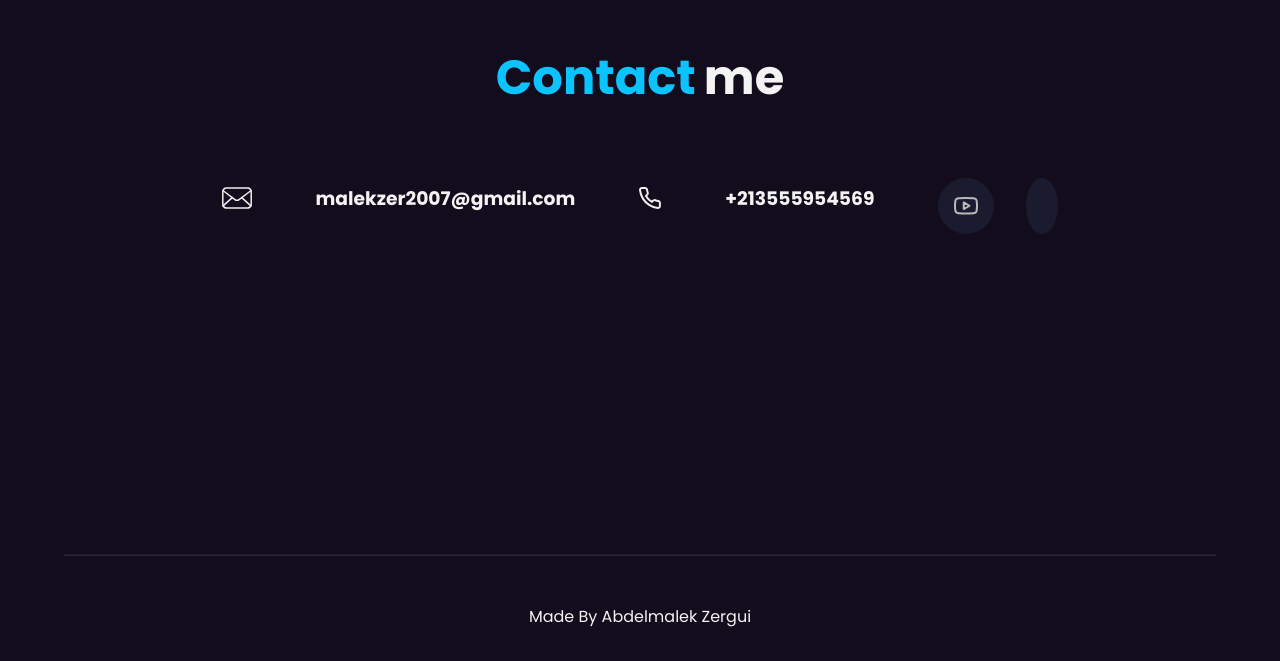
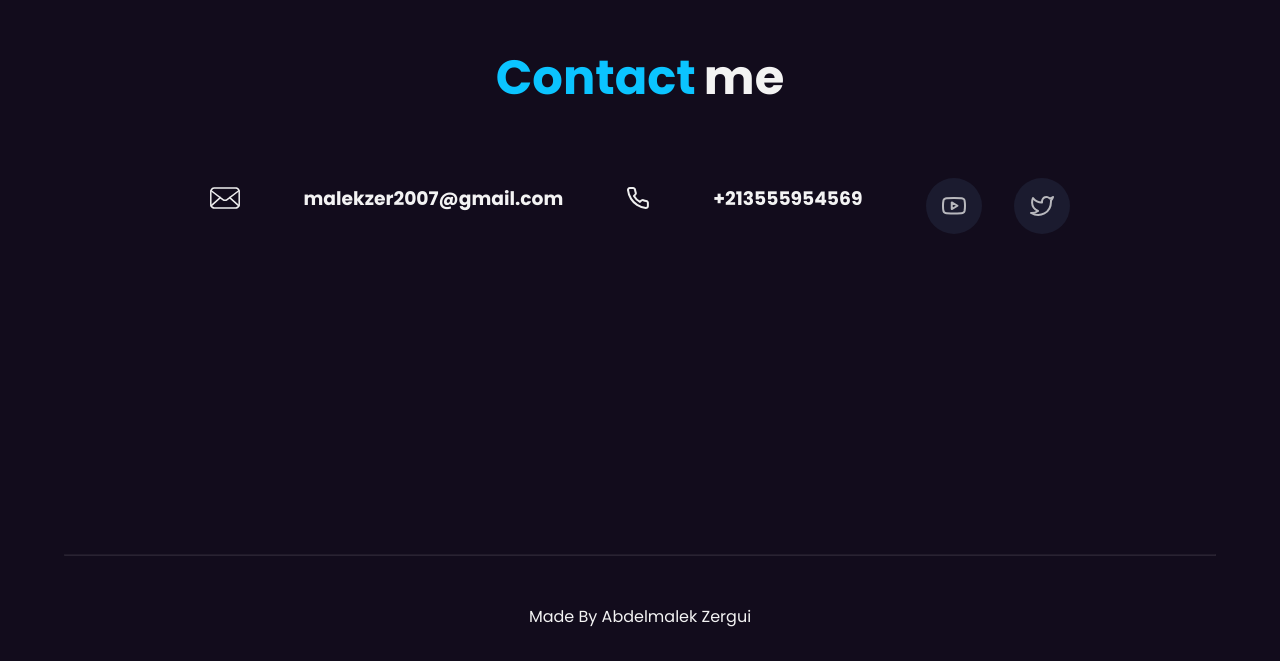
Before and after one commit to Mazex-dz/Abdelmalek, a plain HTML site: page index.html in a window 1280 px wide. Shown: the part 2355-3016 px from the top of the page. Drawn offline with Linux system fonts and the light colour scheme.

Commit message:
Update index.html

```diff
--- a/index.html
+++ b/index.html
@@ -99,7 +99,7 @@
     <div class="socialMedia">
         <a href="https://www.youtube.com/@maze4comp" target="_blank">
             <img src="assets/svg/youtube.svg" alt="My youtube channel"/>
-    </a><a
+    </a><a href="https://x.com/MALEK56505291" target="_blank">
             <img src="assets/svg/twitter.svg" alt="My X account"/>
     </a>
     </div></div>
```
